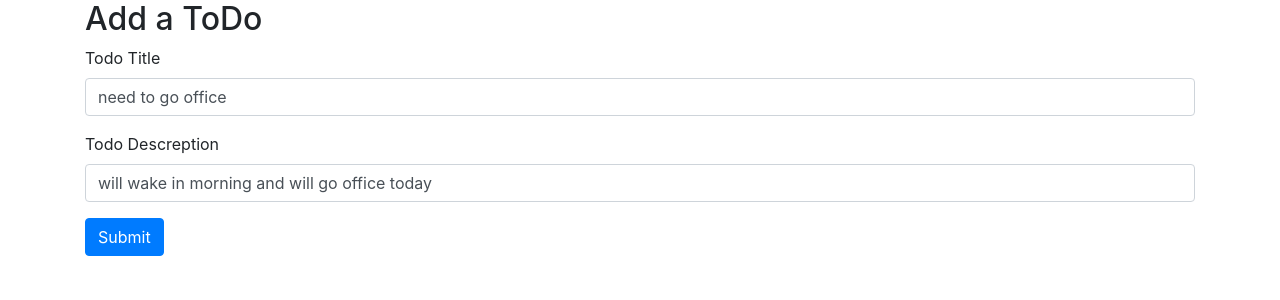
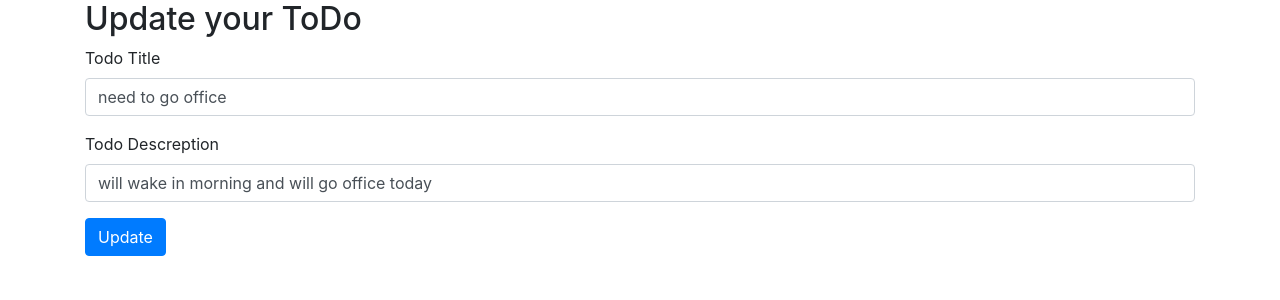
Before and after one commit to vedpra9793/flask, a Flask app: page /update/1 in a window 1280 px wide. Shown: the part 56-356 px from the top of the page. Run offline with Flask 3, Linux system fonts and the light colour scheme; some libraries are stand-ins or nearby versions.

Commit message:
bugfixes

```diff
--- a/app.py
+++ b/app.py
@@ -50,8 +50,12 @@ def delete(id):
 @app.route("/update/<int:id>", methods=['GET', 'POST'])
 def update(id):
     if request.method == 'POST':
-        user = User(title=request.form['title'], des=request.form['des'])
-        db.session.add(user)      # Add the object to the session
+        title = request.form['title']
+        des = request.form['des']
+        users = User.query.filter_by(id=id).first()
+        users.title = title
+        users.des = des
+        db.session.add(users)      # Add the object to the session
         db.session.commit()       # Commit the session to the DB
         return redirect('/')
 
--- a/templates/update.html
+++ b/templates/update.html
@@ -4,7 +4,7 @@
 
 
     <div class="container mb-4">
-        <h2>Add a ToDo</h2>
+        <h2>Update your ToDo</h2>
         <form action="/update/{{users.id}}" method="POST">
             <div class="mb-3">
               <label for="exampleInputEmail1" class="form-label">Todo Title</label>
@@ -18,7 +18,7 @@
               <input type="checkbox" class="form-check-input" id="exampleCheck1">
               <label class="form-check-label" for="exampleCheck1">Check me out</label>
             </div> -->
-            <button type="submit" class="btn btn-primary">Submit</button>
+            <button type="submit" class="btn btn-primary">Update</button>
           </form>
     </div>
 
```
Also changed, not shown: instance/site.db.
